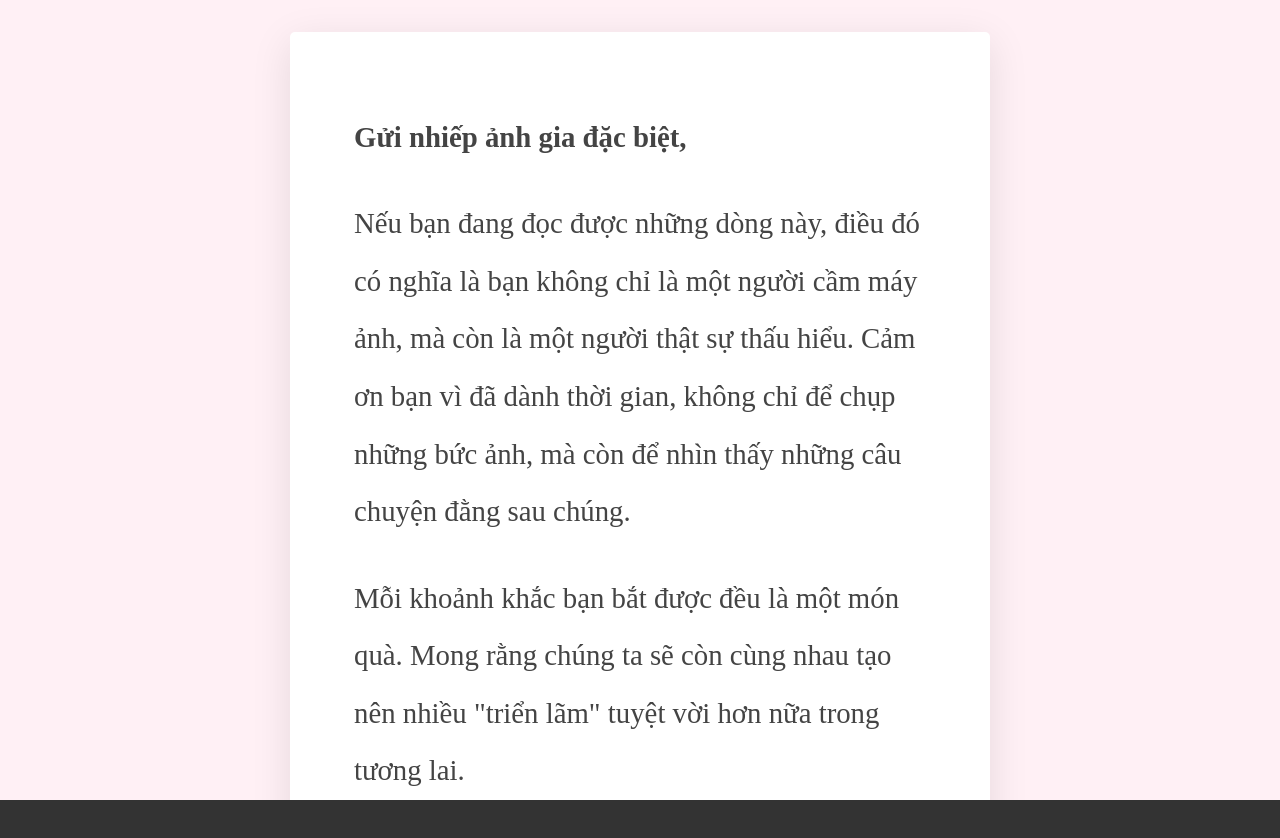
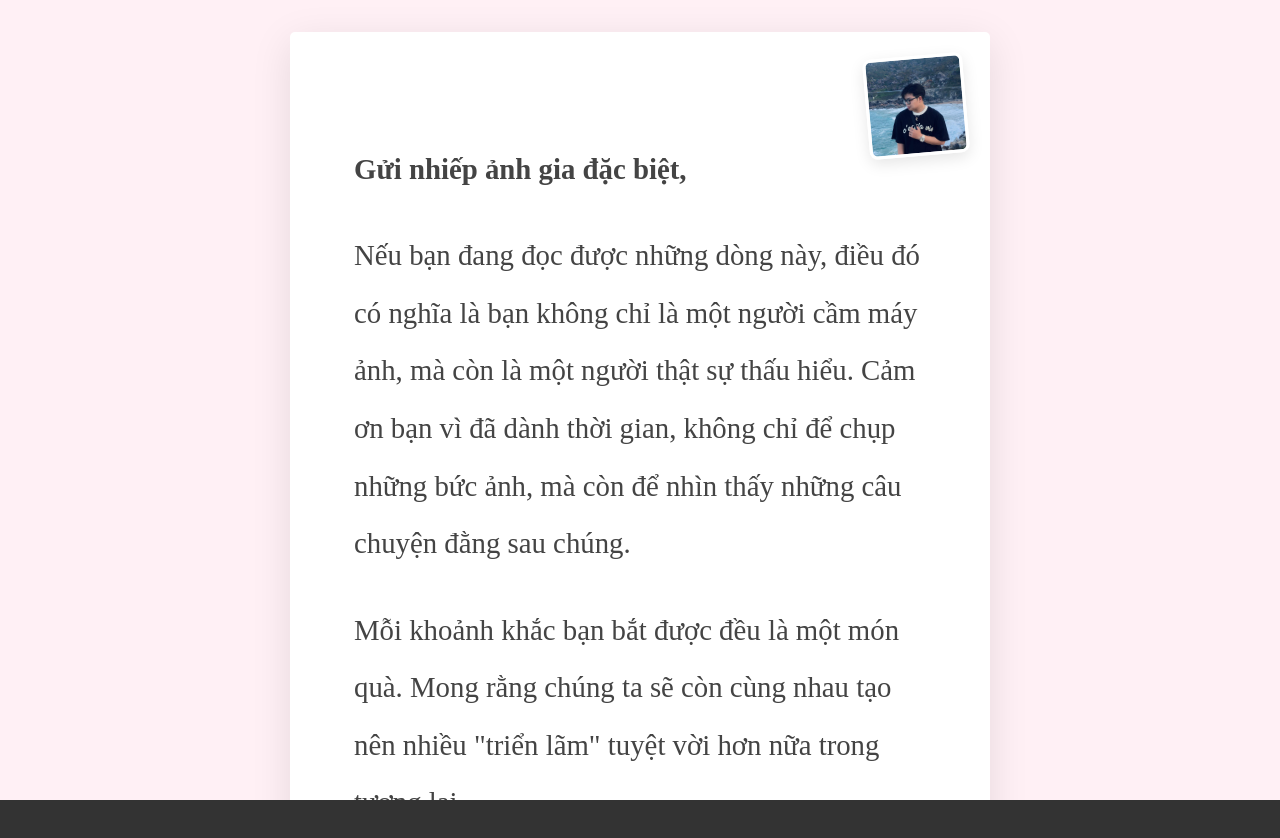
Before and after one commit to GiaHuy99/20-10, a React (Vite) app: page /letter in a window 1280 px wide. Shown: the top 838 px of the page. Built offline with nearby package versions, Linux system fonts and the light colour scheme.

Commit message:
done:100%

```diff
--- a/src/index.css
+++ b/src/index.css
@@ -16,7 +16,7 @@ body {
   font-family: 'Montserrat', sans-serif;
   background-color: var(--bg-color);
   color: var(--text-color);
-  overflow: hidden; /* Ẩn thanh cuộn vì trang chỉ có 1 màn hình */
+  /*overflow: hidden; !* Ẩn thanh cuộn vì trang chỉ có 1 màn hình *!*/
 }
 
 * {
--- a/src/pages/HomePage/HomePage.module.css
+++ b/src/pages/HomePage/HomePage.module.css
@@ -8,6 +8,8 @@
     padding: 2rem;
     position: relative;
     z-index: 1; /* Nằm trên background */
+    height: 100vh;      /* Cố định chiều cao bằng màn hình */
+    overflow: hidden;
 }
 
 .mainHeading {
--- a/src/pages/LetterPage/LetterPage.module.css
+++ b/src/pages/LetterPage/LetterPage.module.css
@@ -5,6 +5,8 @@
     min-height: 100vh;
     padding: 2rem;
     background-color: var(--secondary-bg-color);
+    min-height: 100vh; /* Đảm bảo đủ chiều cao để cuộn được nếu cần */
+    overflow-y: auto;  /* Thêm lại overflow-y để cuộn được */
 }
 
 .letterContent {
@@ -18,6 +20,8 @@
     font-size: 1.8rem;
     line-height: 2;
     color: #444;
+    position: relative; /* Quan trọng: Để ảnh thumbnail có thể định vị tuyệt đối bên trong */
+    padding-top: 5rem; /* Tăng padding trên để ảnh không che mất chữ */
 }
 
 .greeting {
@@ -34,3 +38,15 @@
         font-size: 1.5rem;
     }
 }
+.letterImageThumbnail {
+    position: absolute;
+    top: 1.5rem;   /* Cách lề trên 1.5rem */
+    right: 1.5rem;  /* Cách lề trái 1.5rem */
+    width: 100px;  /* Kích thước ảnh */
+    height: 100px;
+    object-fit: cover; /* Đảm bảo ảnh hiển thị đẹp */
+    border-radius: 8px; /* Bo tròn góc nhẹ */
+    box-shadow: 0 5px 15px rgba(0, 0, 0, 0.1); /* Đổ bóng nhẹ */
+    border: 3px solid white; /* Khung trắng bao quanh */
+    transform: rotate(-5deg); /* Nghiêng nhẹ cho tự nhiên */
+}
--- a/src/pages/LetterPage/LetterPage.tsx
+++ b/src/pages/LetterPage/LetterPage.tsx
@@ -1,9 +1,15 @@
 import styles from './LetterPage.module.css';
+
+// Import bức ảnh nhỏ cho lá thư
+import letterThumbnail from '../../assets/476484848_122217317792129852_1096564734549781805_n.jpg'; // <-- THÊM DÒNG NÀY
 
 const LetterPage = () => {
     return (
         <main className={styles.pageContainer}>
             <div className={styles.letterContent}>
+                {/* --- THÊM KHUNG HÌNH ẢNH NÀY VÀO ĐÂY --- */}
+                <img src={letterThumbnail} alt="Thumbnail" className={styles.letterImageThumbnail} />
+
                 <p className={styles.greeting}>Gửi nhiếp ảnh gia đặc biệt,</p>
                 <p>
                     Nếu bạn đang đọc được những dòng này, điều đó có nghĩa là bạn không chỉ là một người cầm máy ảnh, mà còn là một người thật sự thấu hiểu. Cảm ơn bạn vì đã dành thời gian, không chỉ để chụp những bức ảnh, mà còn để nhìn thấy những câu chuyện đằng sau chúng.
--- a/src/pages/PhotoPage/PhotoPage.tsx
+++ b/src/pages/PhotoPage/PhotoPage.tsx
@@ -4,7 +4,6 @@ import PhotoCard from '../../components/PhotoCard/PhotoCard';
 import idolPhoto1 from '../../assets/Screenshot 2025-10-19 at 17.18.29.png';
 import idolPhoto2 from '../../assets/Screenshot 2025-10-19 at 17.17.00.png';
 import TransitionLink from "../../components/TransitionLink/TransitionLink.tsx";
-import { BiRightArrowAlt } from 'react-icons/bi'; // <-- THÊM DÒNG NÀY
 const PhotoPage = () => {
 
     return (
```
Also changed, not shown: src/assets/476484848_122217317792129852_1096564734549781805_n.jpg (added).
